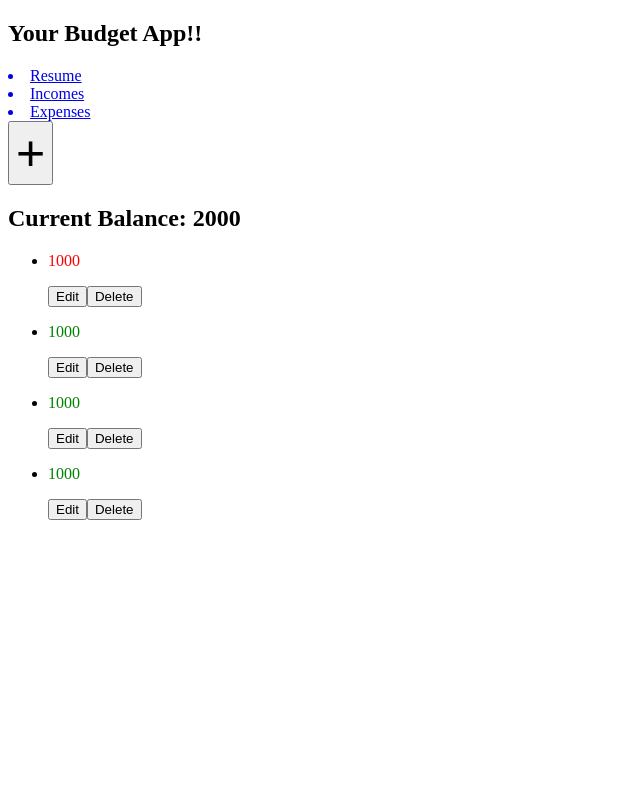
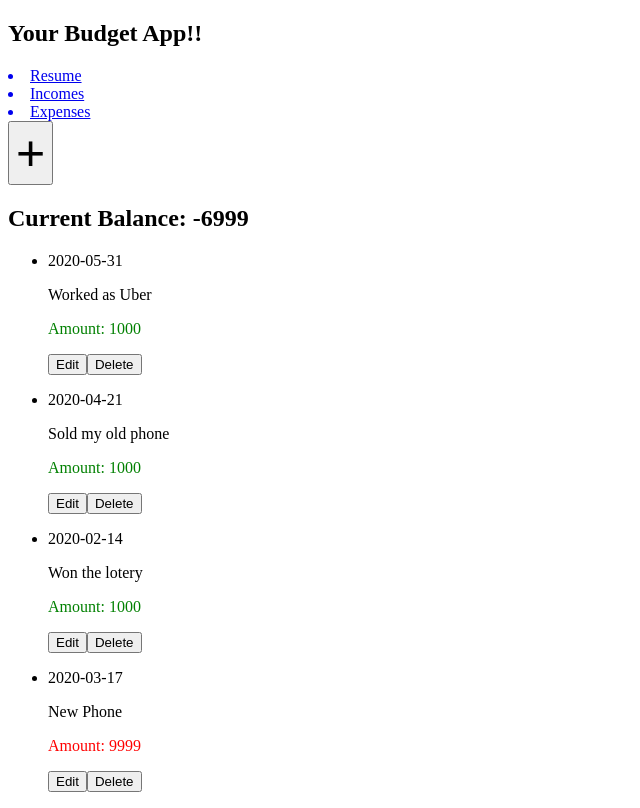
Before and after one commit to Gus-Gonz/Challenge-JS-ALKEMY, a React (Create React App) app: page / in a window 1280 px wide. Shown: the whole page, without its empty margins (0-640 px from the left). Built offline with nearby package versions, Linux system fonts and the light colour scheme; the HTML template or start-up script is replaced by a standard one.

Commit message:
added date and concept and the logic to handle them when creating and editing

```diff
--- a/src/App.js
+++ b/src/App.js
@@ -12,16 +12,49 @@ import ExprensesPage from './pages/ExprensesPage';
 
 function App() {
   const [resumeList, setResumeList] = useState([
-    { id: 1, value: 1000, isIncome: false, edit: false },
-    { id: 2, value: 1000, isIncome: true, edit: false },
-    { id: 3, value: 1000, isIncome: true, edit: false },
-    { id: 4, value: 1000, isIncome: true, edit: false },
+    {
+      id: 1,
+      value: 9999,
+      date: '2020-03-17',
+      concept: 'New Phone',
+      isIncome: false,
+      edit: false,
+    },
+    {
+      id: 2,
+      value: 1000,
+      date: '2020-02-14',
+      concept: 'Won the lotery',
+      isIncome: true,
+      edit: false,
+    },
+    {
+      id: 3,
+      value: 1000,
+      date: '2020-04-21',
+      concept: 'Sold my old phone',
+      isIncome: true,
+      edit: false,
+    },
+    {
+      id: 4,
+      value: 1000,
+      date: '2020-05-31',
+      concept: 'Worked as Uber',
+      isIncome: true,
+      edit: false,
+    },
   ]);
 
-  const sumitEditForm = (event, obj, isIncomeValue = obj.isIncome) => {
+  const sumitEditForm = (
+    event,
+    obj,
+    isIncomeValue = obj.isIncome,
+    dateValue = obj.date
+  ) => {
     const newResumeList = [...resumeList];
 
-    const inputValue = event.target.closest('form').querySelector('input')
+    const inputValue = event.target.closest('form').querySelector('#number')
       .value;
     const resumeElementIndex = newResumeList.findIndex((element) => {
       return obj.id === element.id;
@@ -31,6 +64,7 @@ function App() {
     newResumeELement.value = parseInt(inputValue);
     newResumeELement.isIncome = isIncomeValue;
     newResumeELement.edit = false;
+    newResumeELement.date = dateValue;
 
     newResumeList[resumeElementIndex] = newResumeELement;
     setResumeList(newResumeList);
@@ -67,15 +101,17 @@ function App() {
     return sum;
   };
 
-  const sumitAddHandler = (event, isIncomeValue) => {
+  const sumitAddHandler = (event, isIncomeValue, dateValue, conceptValue) => {
     const inputValue = parseInt(
-      event.target.parentElement.querySelector('input').value.trim()
+      event.target.parentElement.querySelector('#number').value.trim()
     );
     const newResumeList = [...resumeList];
 
     const newResumeELement = {
       id: newResumeList[newResumeList.length - 1].id + 1,
       value: inputValue,
+      date: dateValue,
+      concept: conceptValue,
       isIncome: isIncomeValue,
       edit: false,
     };
@@ -88,7 +124,7 @@ function App() {
   };
 
   const creatingJsxResumeList = (list) => {
-    let newList = list.length <11 ? list : list.slice(list.length-10)
+    let newList = list.length < 11 ? list : list.slice(list.length - 10);
     return newList.map((eachObj) => {
       let isIncome;
 
@@ -104,7 +140,9 @@ function App() {
         <li key={eachObj.id}>
           <ItemResume
             style={eachObj.isIncome ? { color: 'green' } : { color: 'red' }}
-            text={eachObj.value}></ItemResume>
+            amount={eachObj.value}
+            concept={eachObj.concept}
+            date={eachObj.date}></ItemResume>
           <Button
             click={(event) => {
               editHandler(event, eachObj);
@@ -121,13 +159,17 @@ function App() {
           <EditForm
             change={(event) => radioButtonHandler(event)}
             click={(event) => {
+              const value = event.target.closest('form').querySelector('#date')
+                .value;
+              let dateValue = value === '' ? eachObj.date : value;
               if (
-                event.target.closest('form').querySelector('input').value === ''
+                event.target.closest('form').querySelector('#number').value ===
+                ''
               ) {
                 return alert('you need to put a number');
               }
 
-              return sumitEditForm(event, eachObj, isIncome);
+              return sumitEditForm(event, eachObj, isIncome, dateValue);
             }}
             obj={eachObj}></EditForm>
         </li>
@@ -145,7 +187,9 @@ function App() {
             render={() => (
               <ResumePage
                 resumeNum={gettingResumeNum(resumeList)}
-                resumeList={creatingJsxResumeList(resumeList)}></ResumePage>
+                resumeList={creatingJsxResumeList(
+                  resumeList
+                ).reverse()}></ResumePage>
             )}
           />
           <Route
--- a/src/components/Input/Input.js
+++ b/src/components/Input/Input.js
@@ -1,13 +1,15 @@
 let Input = (props) => {
   return (
     <input
+      id={props.id}
       onChange={props.change}
       name={props.name}
       min={props.min}
+      max={props.max}
       className={props.class}
       placeholder={props.placeholder}
       type={props.type}
-      value={props.value}></input>
+      defaultValue={props.value}></input>
   );
 };
 
--- a/src/components/ItemResume/ItemResume.js
+++ b/src/components/ItemResume/ItemResume.js
@@ -1,5 +1,11 @@
-const ItemResume = ({ text, style }) => {
-  return <p style={style}>{text}</p>;
+const ItemResume = ({ amount, style, date, concept }) => {
+  return (
+    <div>
+      <p>{date}</p>
+      <p>{concept}</p>
+      <p style={style}>Amount: {amount}</p>
+    </div>
+  );
 };
 
 export default ItemResume;
--- a/src/containers/Form/Form.js
+++ b/src/containers/Form/Form.js
@@ -9,7 +9,23 @@ let Form = ({
 }) => {
   return (
     <form onSubmit={(event) => event.preventDefault()}>
-      <Input type='number' min='0' placeholder={obj.value}></Input>
+      <Input
+        id='date'
+        type='date'
+        placeholder={obj.date}
+        value={obj.date}></Input>
+      <Input
+        id='concept'
+        type='text'
+        value={obj.concept}
+        placeholder={'Let us know the concept behind'}></Input>
+      <Input
+        id='number'
+        type='number'
+        min='0'
+        placeholder={obj.value}
+        value={obj.value}></Input>
+
       {needsRadioButton ? (
         <div>
           <label>
--- a/src/pages/AddPage.js
+++ b/src/pages/AddPage.js
@@ -7,14 +7,19 @@ const AddPage = ({ sumitHandler }) => {
   let isIncome;
 
   const clickHandler = (event) => {
-    if (event.target.closest('form').querySelector('input').value === '') {
+    const form = event.target.closest('form');
+
+    if (form.querySelector('#number').value === '') {
       return alert('you need to put a number');
     } else if (isIncome === undefined) {
       return alert(
         'Sorry but you will need to specify if it it an Income or not '
       );
     }
-    return sumitHandler(event, isIncome);
+    const dateValue = form.querySelector('#date').value;
+    const conceptValue = form.querySelector('#concept').value.trim();
+
+    return sumitHandler(event, isIncome, dateValue, conceptValue);
   };
 
   const changeHandler = (event) => {
```
Also changed, not shown: 1 other file (tests, documents, lock files or other folders).
